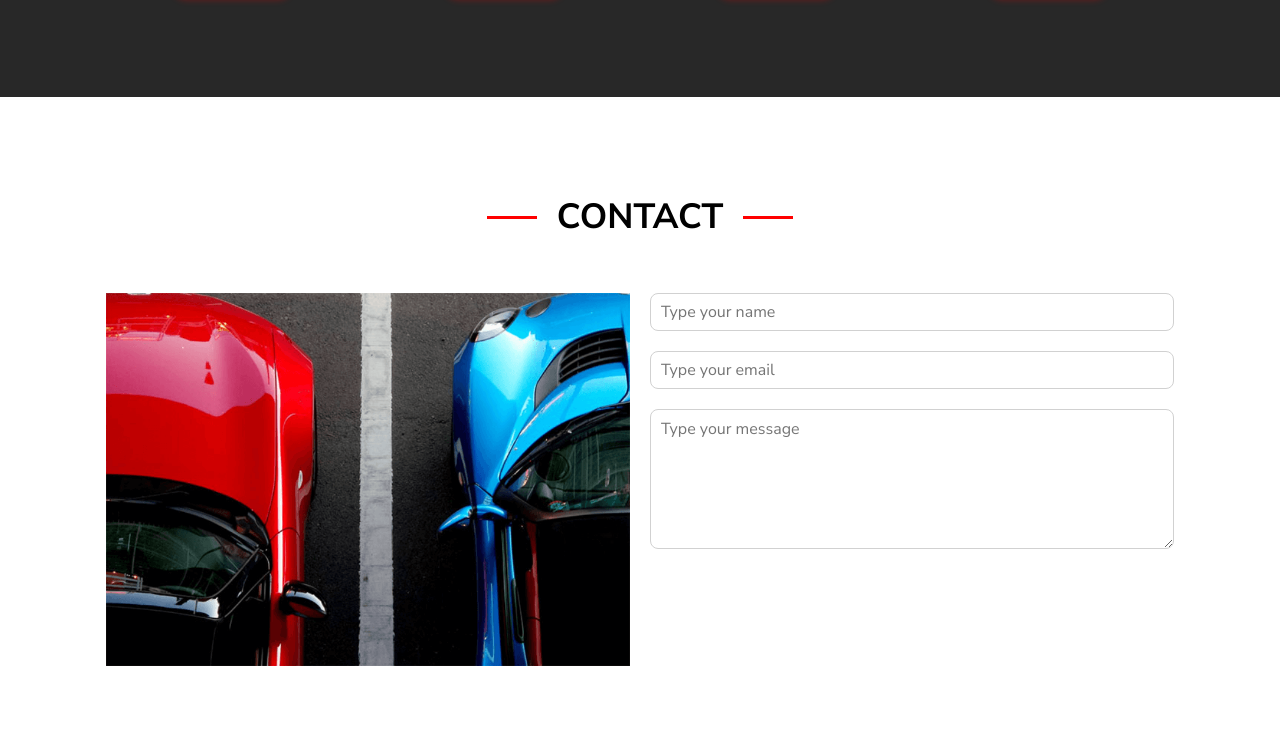
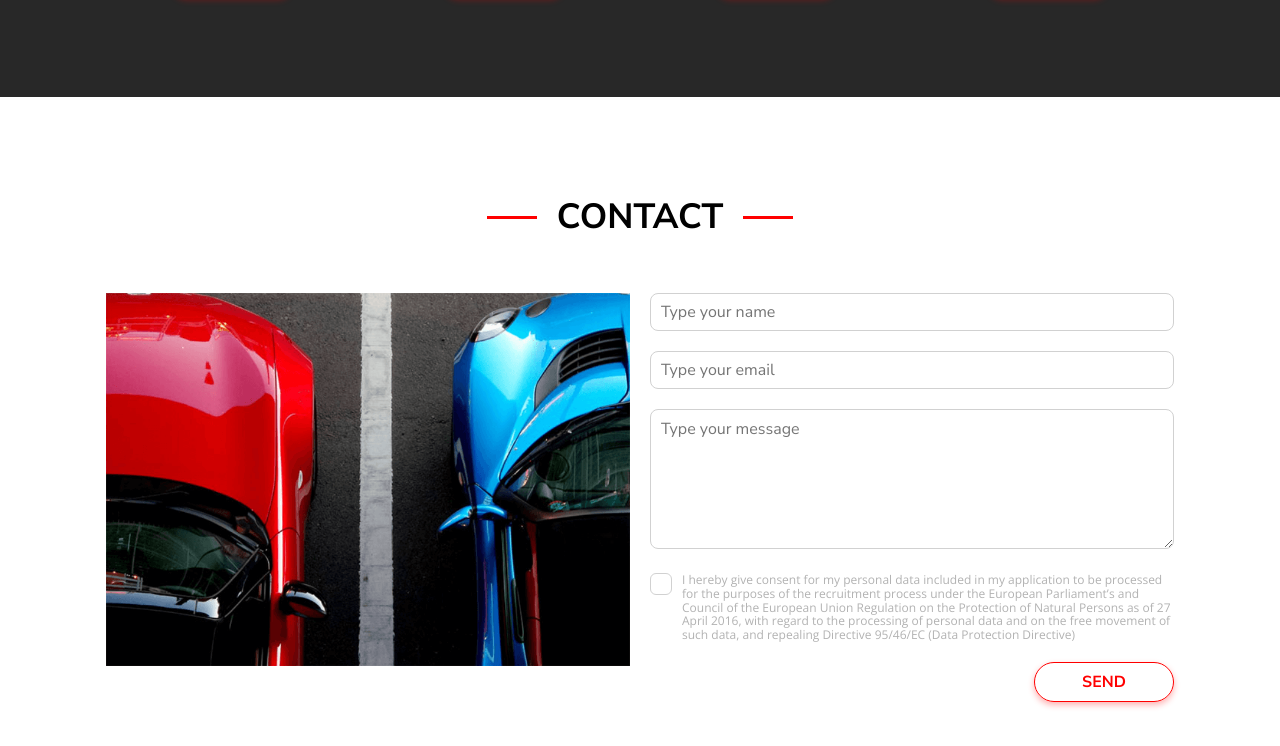
Before and after one commit to EwelinaWycz/car_sharing, a plain HTML site: page index.html in a window 1280 px wide. Shown: the part 2033-2779 px from the top of the page. Drawn offline with nearby package versions, Linux system fonts and the light colour scheme.

Commit message:
contact form

```diff
--- a/css/style.css
+++ b/css/style.css
@@ -9,6 +9,11 @@
 html {
     font-family: 'Nunito Sans', sans-serif;
     /* font-family: 'Open Sans', sans-serif; */
+}
+
+.hidden {
+    position: absolute;
+    left: -9999999px;
 }
 
 .container {
@@ -337,12 +342,8 @@ html {
 .form-row {
     margin-bottom: 20px;
 }
-.form label {
-    position: absolute;
-    left: -9999999px;
-}
-.form input,
-.form textarea {
+
+.form-control {
     height: 38px;
     width: 100%;
     border: 1px solid #d1d1d1;
@@ -353,4 +354,62 @@ html {
 .form textarea {
     height: 140px;
     padding: 10px;
+    resize: vertical;
+    min-height: 100px;
 }
+
+.checkbox {
+    display: flex;
+}
+.checkbox-input {
+    appearance: none;
+    width: 22px;
+    height: 22px;
+    border: 1px solid #d1d1d1;
+    border-radius: 6px;
+    flex-shrink: 0;
+    margin-right: 10px;
+}
+
+.checkbox-input:focus,
+.form-control:focus {
+    border-color: var(--c-main);
+    box-shadow: 0px 3px 6px #FF00004D;
+    outline: none;
+}
+
+.checkbox-input:checked {
+    background-image: url("/images/icon-check.svg");
+    background-position: center;
+    background-repeat: no-repeat;
+}
+
+.checkbox-text {
+    font-size: 12px;
+    font-family: 'Open Sans';
+    color: #B2B2B2;
+}
+
+.form-row--last {
+    display: flex;
+    justify-content: flex-end;
+}
+
+.form-button {
+    width: 140px;
+    height: 40px;
+    border-radius: 40px;
+    border: 1px solid var(--c-main);
+    color: var(--c-main);
+    text-transform: uppercase;
+    font-weight: bold;
+    cursor: pointer;
+    background: none;
+    box-shadow: 0px 3px 6px #FF00004D;
+}
+
+.form-button:focus {
+    outline: none;
+    background: var(--c-main);
+    color: white;
+}
--- a/index.html
+++ b/index.html
@@ -190,16 +190,31 @@
                 </div>
                 <form action="" class="form">
                     <div class="form-row">
-                        <label for="name">Name</label>
-                        <input type="text" id="name" name="name" placeholder="Type your name">
+                        <label class="hidden" for="name">Name</label>
+                        <input class="form-control" type="text" id="name" name="name" placeholder="Type your name">
                     </div>
                     <div class="form-row">
-                        <label for="email">Email</label>
-                        <input type="email" id="email" name="email" placeholder="Type your email">
+                        <label class="hidden" for="email">Email</label>
+                        <input class="form-control" type="email" id="email" name="email" placeholder="Type your email">
                     </div>
                     <div class="form-row">
-                        <label for="msg">Message</label>
-                        <textarea id="msg" name="msg" placeholder="Type your message"></textarea>
+                        <label class="hidden" for="msg">Message</label>
+                        <textarea class="form-control" id="msg" name="msg" placeholder="Type your message"></textarea>
+                    </div>
+
+                    <div class="form-row">
+                        <label class="checkbox">
+                            <input type="checkbox" class="checkbox-input">
+                            <span class="checkbox-text">
+                                I hereby give consent for my personal data included in my application to be processed for the purposes of the recruitment process under the European Parliament’s and Council of the European Union Regulation on the Protection of Natural Persons as of 27 April 2016, with regard to the processing of personal data and on the free movement of such data, and repealing Directive 95/46/EC (Data Protection Directive)
+                            </span>
+                        </label>
+                    </div>
+
+                    <div class="form-row form-row--last">
+                        <button class="form-button">
+                            Send
+                        </button>
                     </div>
                 </form>
             </div>
```
